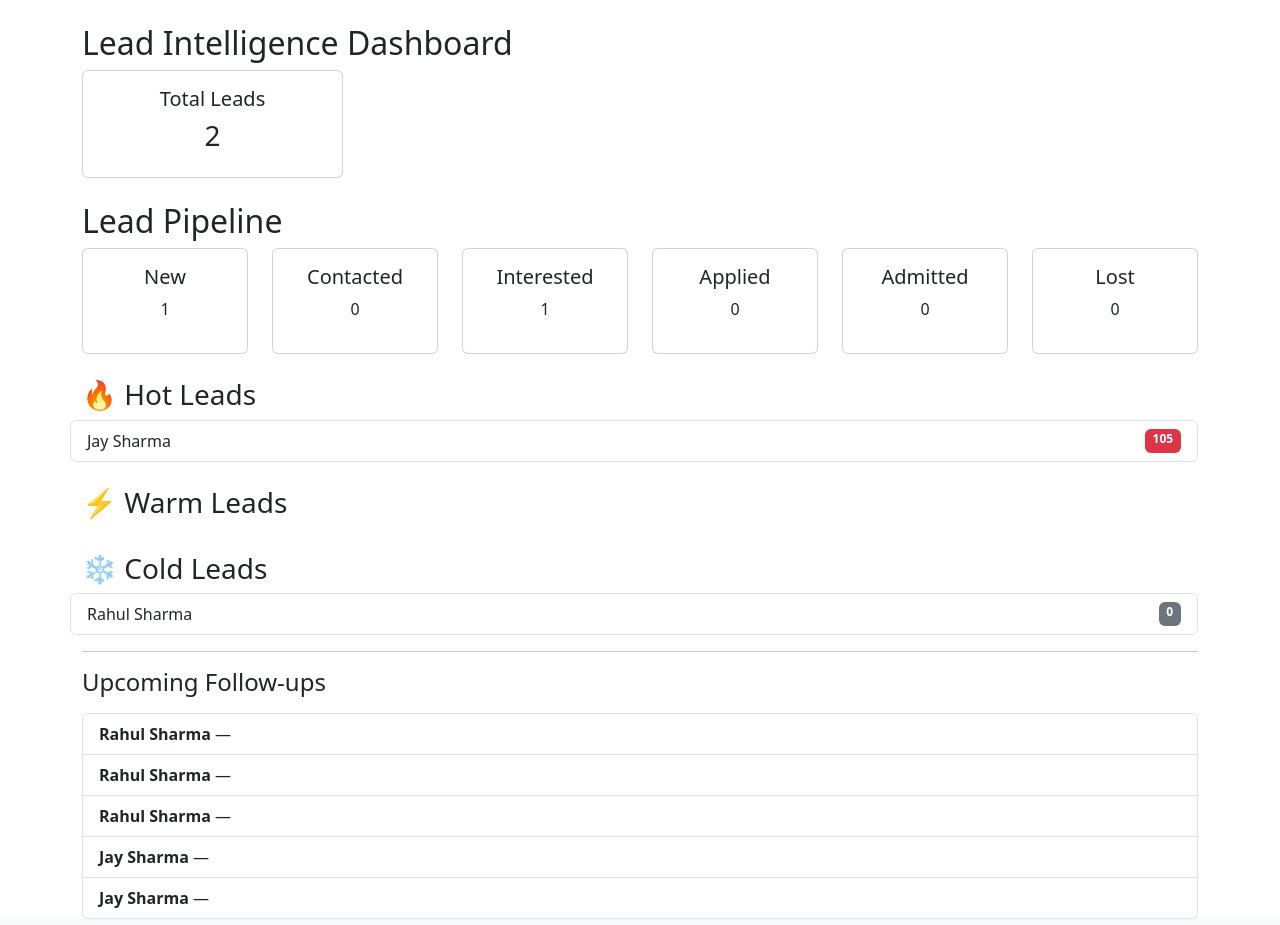
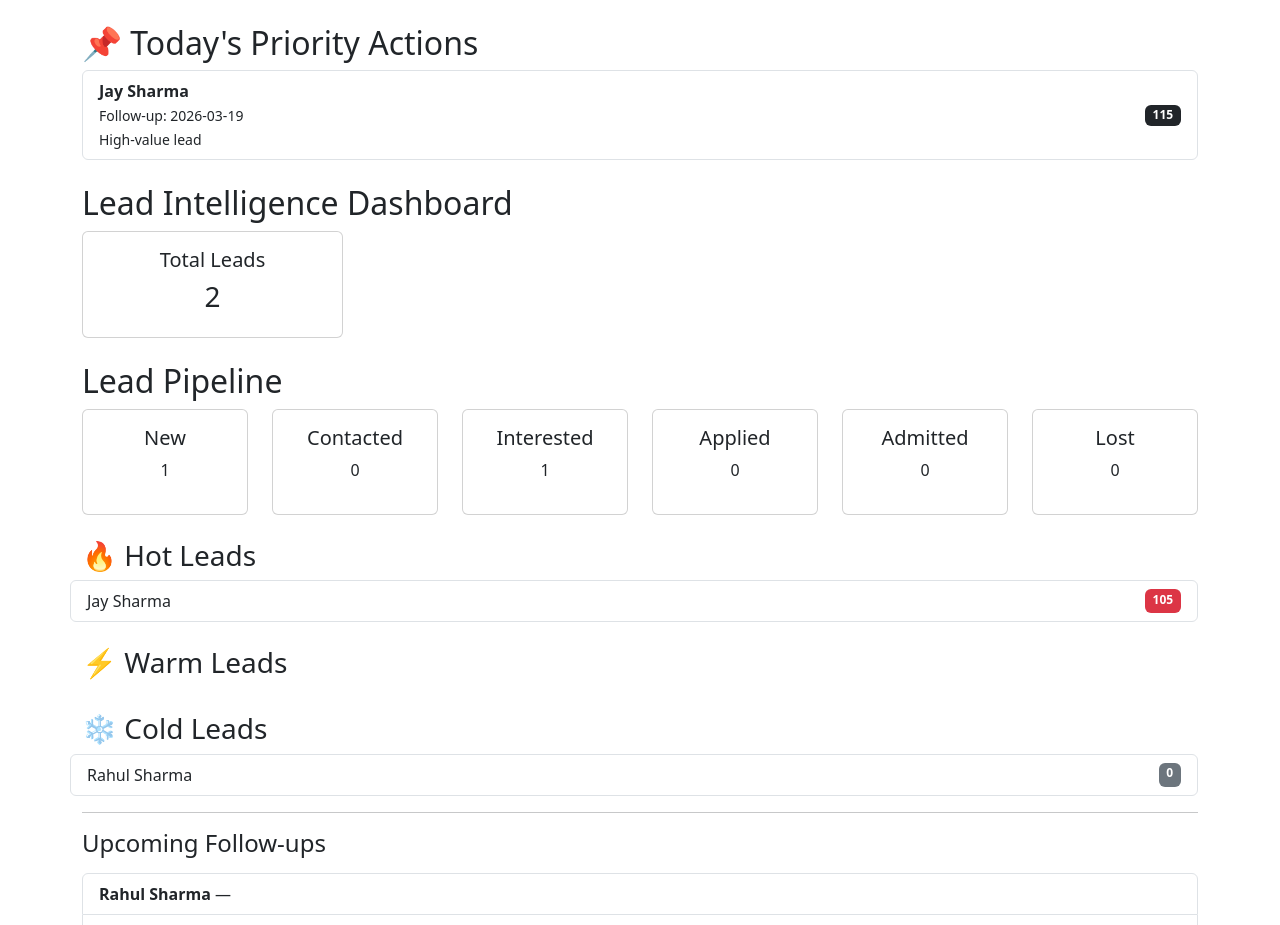
Before and after one commit to ash-csai/lead-intelligence-system, a Flask app: page / in a window 1280 px wide. Shown: the part 56-981 px from the top of the page. Run offline with Flask 3, Linux system fonts and the light colour scheme; data comes from the database, SQL or seed files in the repository.

Commit message:
Reasoning Layer

```diff
--- a/app.py
+++ b/app.py
@@ -108,6 +108,58 @@ def dashboard():
         ORDER BY lead_score DESC
     """).fetchall()
 
+    today = datetime.now().date()
+
+    priority_leads = db.execute("""
+        SELECT l.*, MAX(i.follow_up_date) as next_followup
+        FROM leads l
+        LEFT JOIN interactions i ON l.lead_id = i.lead_id
+        GROUP BY l.lead_id
+        HAVING next_followup IS NOT NULL
+    """).fetchall()
+    urgent = []
+
+    for lead in priority_leads:
+        if lead["next_followup"]:
+            followup_date = datetime.strptime(lead["next_followup"], "%Y-%m-%d").date()
+
+            days_diff = (followup_date - today).days
+
+            # 🎯 Priority Logic
+            if days_diff <= 0:
+                urgency_score = 50   # overdue or today
+            elif days_diff <= 2:
+                urgency_score = 30
+            else:
+                urgency_score = 10
+
+            total_priority = urgency_score + (lead["lead_score"] or 0)
+
+            lead_dict = dict(lead)
+            lead_dict["priority_score"] = total_priority
+            lead_dict["days_diff"] = days_diff
+
+            # 🧠 Reason Builder
+            reasons = []
+
+            if days_diff < 0:
+                reasons.append("Overdue follow-up")
+            elif days_diff == 0:
+                reasons.append("Follow-up today")
+
+            if lead["lead_score"] and lead["lead_score"] >= 70:
+                reasons.append("High-value lead")
+
+            if lead["lead_score"] and lead["lead_score"] < 40:
+                reasons.append("Low engagement")
+
+            lead_dict["reasons"] = ", ".join(reasons)
+
+            urgent.append(lead_dict)
+
+    # Sort by priority
+    urgent = sorted(urgent, key=lambda x: x["priority_score"], reverse=True)
+
     return render_template(
         "dashboard.html",
         new=new,
@@ -120,7 +172,8 @@ def dashboard():
         upcoming=upcoming,
         hot_leads=hot_leads,
         warm_leads=warm_leads,
-        cold_leads=cold_leads
+        cold_leads=cold_leads,
+        urgent=urgent
     )
 
 @app.route("/leads/add", methods=["GET","POST"])
--- a/templates/dashboard.html
+++ b/templates/dashboard.html
@@ -1,6 +1,47 @@
 {% extends "base.html" %}
 
 {% block content %}
+
+<h2>📌 Today's Priority Actions</h2>
+
+{% if urgent %}
+
+<ul class="list-group mb-4">
+
+{% for lead in urgent[:5] %}
+
+<li class="list-group-item d-flex justify-content-between align-items-center">
+
+<div>
+<strong>{{ lead.student_name }}</strong><br>
+
+<small>
+Follow-up: {{ lead.next_followup }}<br>
+{{ lead.reasons }}
+</small>
+{% if lead.days_diff < 0 %}
+<span class="text-danger">(Overdue)</span>
+{% elif lead.days_diff == 0 %}
+<span class="text-warning">(Today)</span>
+{% endif %}
+</small>
+</div>
+
+<span class="badge bg-dark">
+{{ lead.priority_score }}
+</span>
+
+</li>
+
+{% endfor %}
+
+</ul>
+
+{% else %}
+
+<p class="text-muted">No urgent follow-ups 🎉</p>
+
+{% endif %}
 
 <h2>Lead Intelligence Dashboard</h2>
 
```
